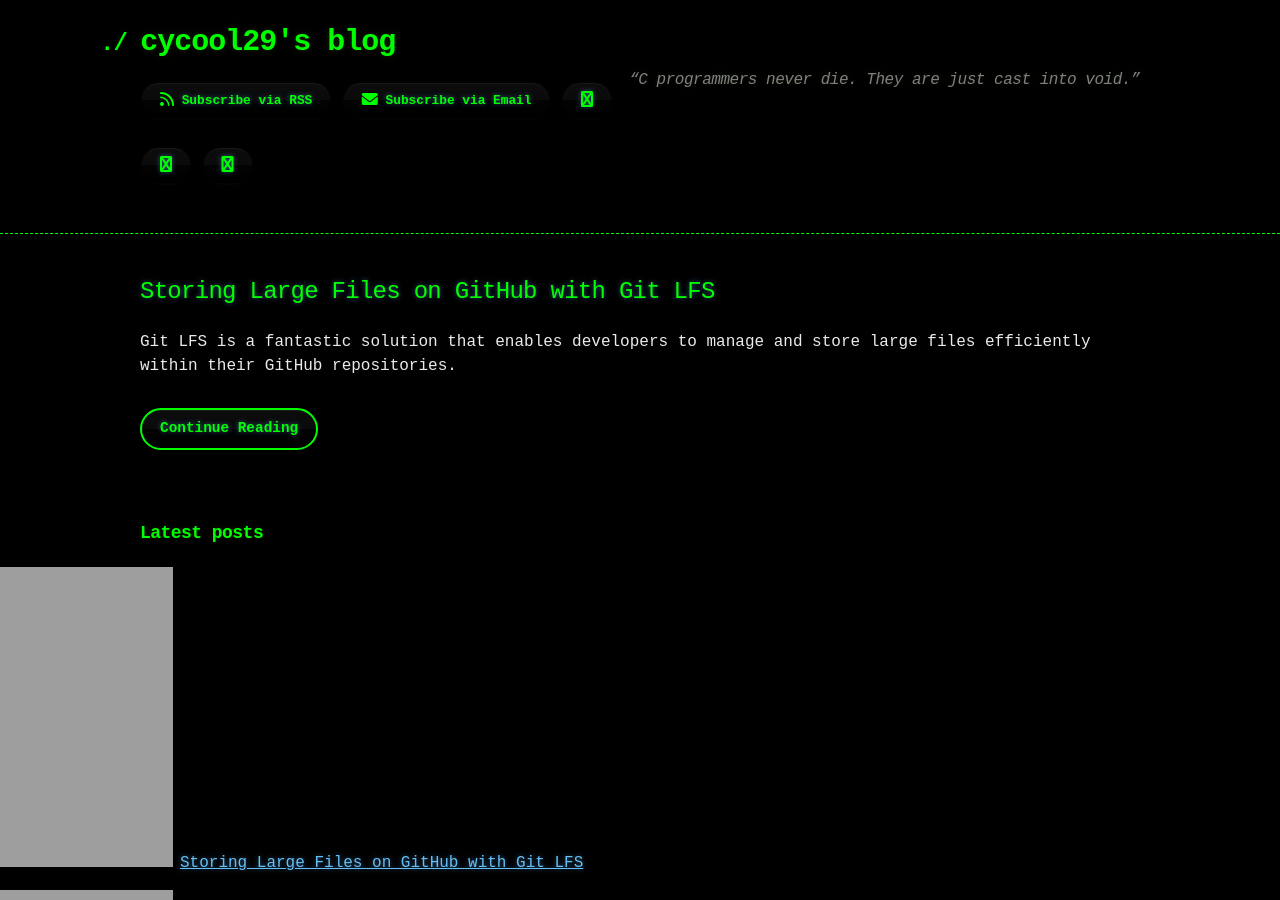
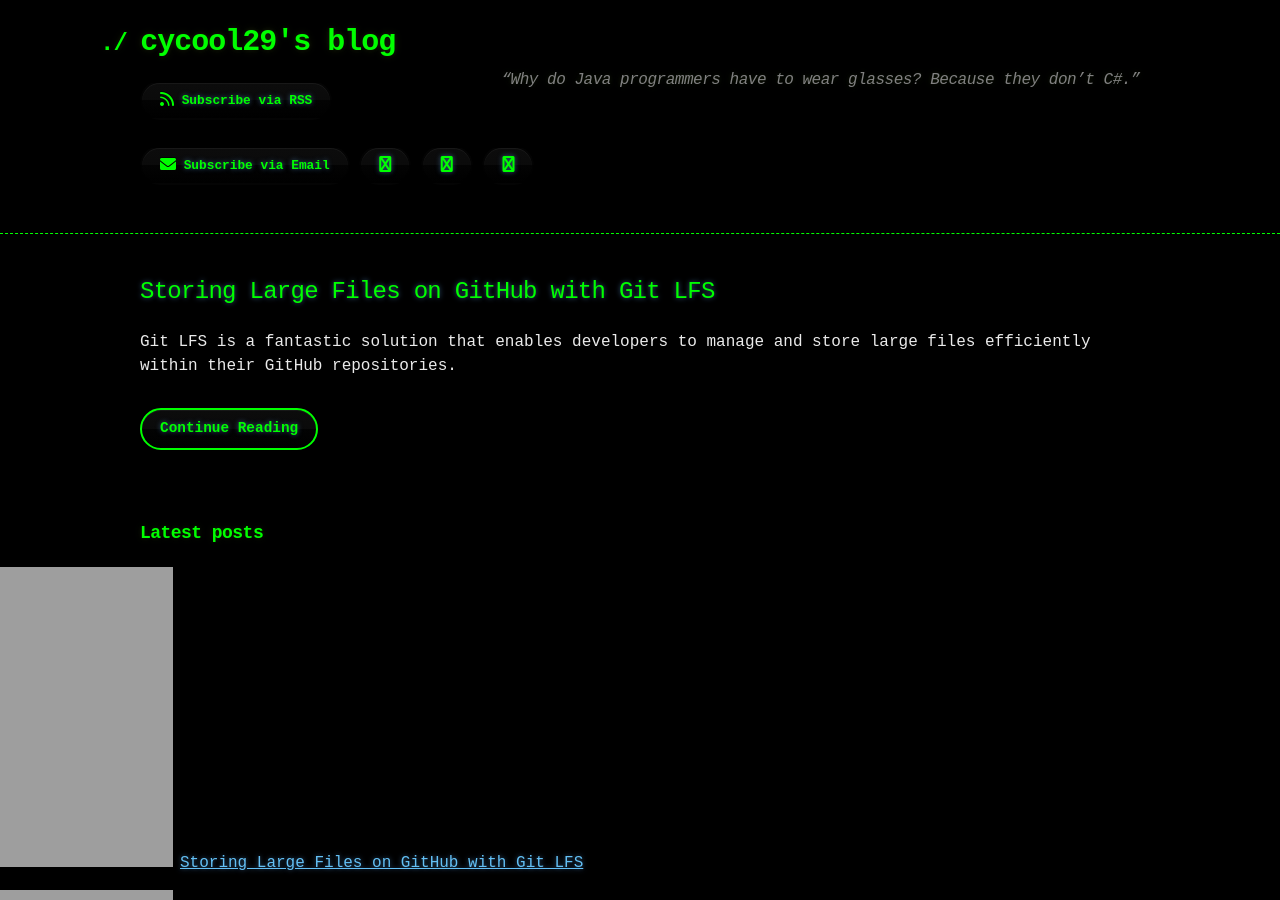
Before and after one commit to cycool29/cycool29.github.io, a Jekyll site: the page built from index.md, in a window 1280 px wide and 900 px high. Built offline with Jekyll 4.4.1, drawn with Linux system fonts in a browser that asks for light colours; a style sheet for code colours, icons or effects is not loaded.

Commit message:
Update quotes

```diff
--- a/_config.yml
+++ b/_config.yml
@@ -1,5 +1,5 @@
 title: cycool29's blog
-description: "“C programmers never die. They are just cast into void.” "
+description: "“Why do Java programmers have to wear glasses? Because they don’t C#.” "
 bio: A high school student. Intermediate in Python, Git, Bash. Learning JavaScript. He/Him. "
 author: cycool29
 url: https://cycool29.github.io
```
